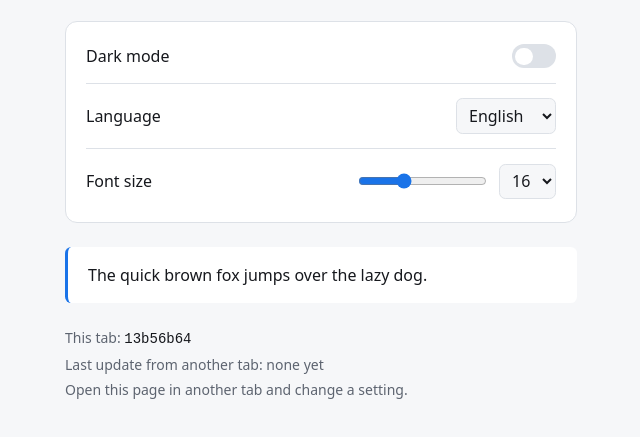
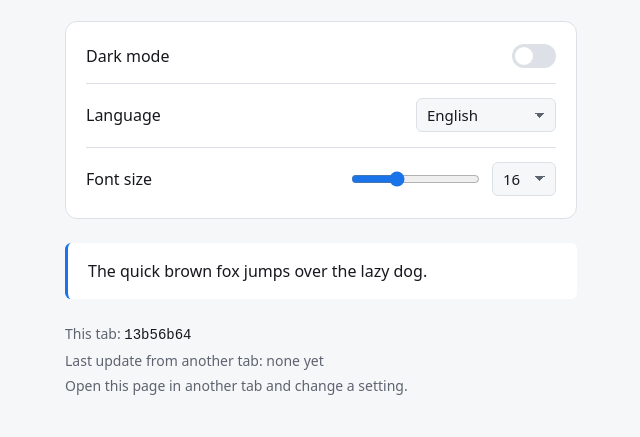
Before and after one commit to ayaankhatri/gdg-task, a website built with Vite: page index.html in a window 1280 px wide. Shown: the part 105-542 px from the top of the page, without its empty margins (319-959 px from the left). Built offline with nearby package versions, Linux system fonts and the light colour scheme.

Commit message:
fix: keep form controls a fixed size across font sizes

```diff
--- a/src/style.css
+++ b/src/style.css
@@ -79,16 +79,31 @@ h1 {
 
 select,
 input[type="range"] {
-  font: inherit;
+  font-family: inherit;
   accent-color: var(--accent);
 }
 
 select {
+  appearance: none;
+  flex: none;
+  height: 34px;
+  font-size: 15px;
+  line-height: 20px;
   color: var(--text);
-  background: var(--bg);
+  background-color: var(--bg);
+  background-image: linear-gradient(45deg, transparent 50%, var(--muted) 50%),
+    linear-gradient(135deg, var(--muted) 50%, transparent 50%);
+  background-position: calc(100% - 15px) 50%, calc(100% - 10px) 50%;
+  background-size: 5px 5px;
+  background-repeat: no-repeat;
   border: 1px solid var(--border);
-  border-radius: 0.4rem;
-  padding: 0.3rem 0.5rem;
+  border-radius: 6px;
+  padding: 0 28px 0 10px;
+  cursor: pointer;
+}
+
+#language {
+  width: 140px;
 }
 
 .slider {
@@ -98,15 +113,15 @@ select {
 }
 
 .size-picker {
-  min-width: 4.5ch;
+  width: 64px;
   font-variant-numeric: tabular-nums;
-  cursor: pointer;
 }
 
 .switch {
   appearance: none;
-  width: 2.75rem;
-  height: 1.5rem;
+  flex: none;
+  width: 44px;
+  height: 24px;
   border-radius: 999px;
   background: var(--border);
   position: relative;
@@ -118,10 +133,10 @@ select {
 .switch::after {
   content: "";
   position: absolute;
-  top: 0.2rem;
-  left: 0.2rem;
-  width: 1.1rem;
-  height: 1.1rem;
+  top: 3px;
+  left: 3px;
+  width: 18px;
+  height: 18px;
   border-radius: 50%;
   background: #fff;
   transition: transform 0.15s;
@@ -132,7 +147,7 @@ select {
 }
 
 .switch:checked::after {
-  transform: translateX(1.25rem);
+  transform: translateX(20px);
 }
 
 .switch:focus-visible,
```
